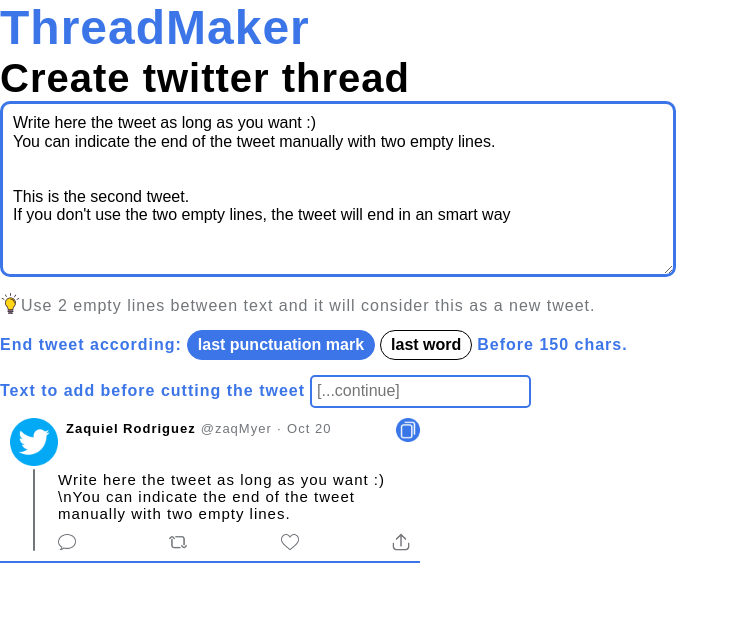
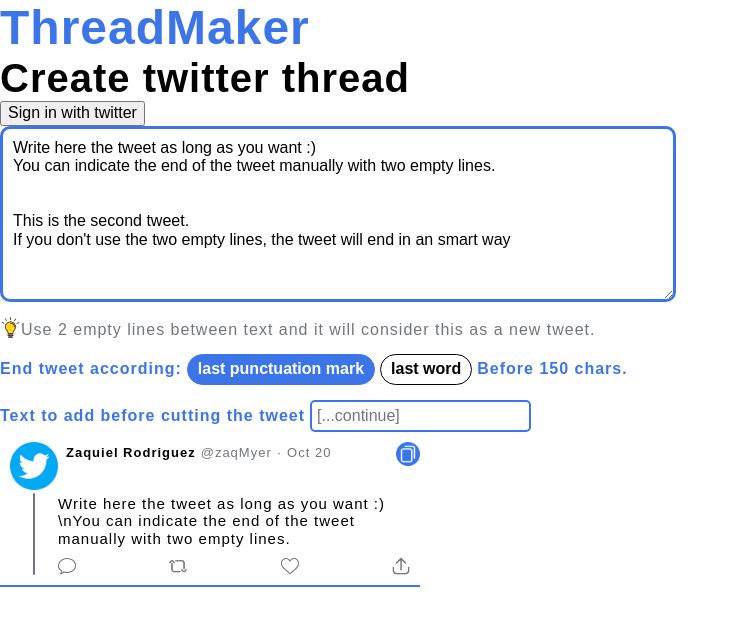
Before and after one commit to ankhzaq/twitter-thread-maker-nextJs, a Next.js app: page / in a window 1280 px wide. Shown: the top 626 px of the page, without its empty margins (0-739 px from the left). Built offline with nearby package versions, Linux system fonts and the light colour scheme; no server answers.

Commit message:
feat: starting with the twitter login

```diff
--- /dev/null
+++ b/components/Login/Login.tsx
@@ -0,0 +1,24 @@
+import { signIn, signOut, useSession, } from 'next-auth/react';
+import { useEffect } from 'react';
+
+const Login = () => {
+  const { data } = useSession();
+
+  if (process.env.NEXT_PUBLIC_TWITTER_CONSUMER_KEY) {
+    debugger;
+  } else {
+    debugger;
+  }
+
+  const signInWithTwitter = () => {
+    debugger;
+    if (!data) {
+      signIn();
+    }
+  }
+  return (
+    <button onClick={signInWithTwitter}>Sign in with twitter</button>
+  );
+}
+
+export default Login
--- a/package.json
+++ b/package.json
@@ -1,6 +1,7 @@
 {
   "dependencies": {
     "next": "^12.3.1",
+    "next-auth": "^4.15.0",
     "normalize.css": "^8.0.1",
     "prettier": "^2.7.1",
     "react": "^17.0.2",
--- a/pages/index.tsx
+++ b/pages/index.tsx
@@ -1,19 +1,30 @@
+//components
 import Header from 'components/Header/Header';
-import 'normalize.css';
-import styles from './index.module.scss';
 import InputLongTweet from 'components/InputLongTweet/InputLongTweet';
 import Spacer from 'components/Spacer/Spacer';
 import FooterLongTweet from 'components/FooterLongTweet/FooterLongTweet';
 import Tweet from 'components/Tweet/Tweet';
+import Login from 'components/Login/Login';
+
+// styles
+import 'normalize.css';
+import styles from './index.module.scss';
+
+// session
+import { SessionProvider } from 'next-auth/react';
+
 const App = () => (
+  <SessionProvider>
     <div className={styles.appWrapper}>
       <Header />
+      <Login />
       <Spacer marginBottom="10px">
         <InputLongTweet />
       </Spacer>
       <FooterLongTweet />
       <Tweet  fullName="Zaquiel Rodriguez" text="Write here the tweet as long as you want :) \nYou can indicate the end of the tweet manually with two empty lines." username="zaqMyer"/>
     </div>
+  </SessionProvider>
 )
 
 export default App
```
Also changed, not shown: pages/api/auth/[…nextauth].ts (added, +12 -0 lines), 2 other files (tests, documents, lock files or other folders). Lines whose indentation alone changed are shown as unchanged.
